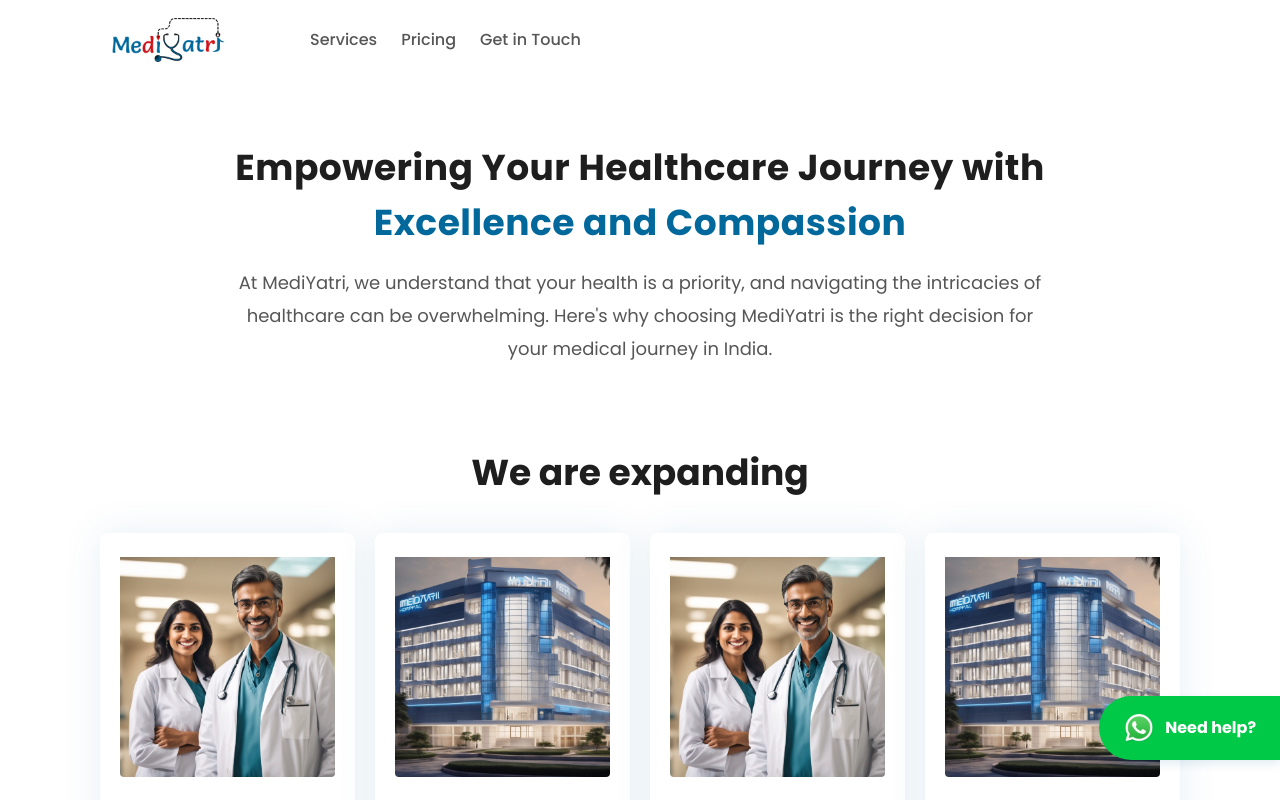
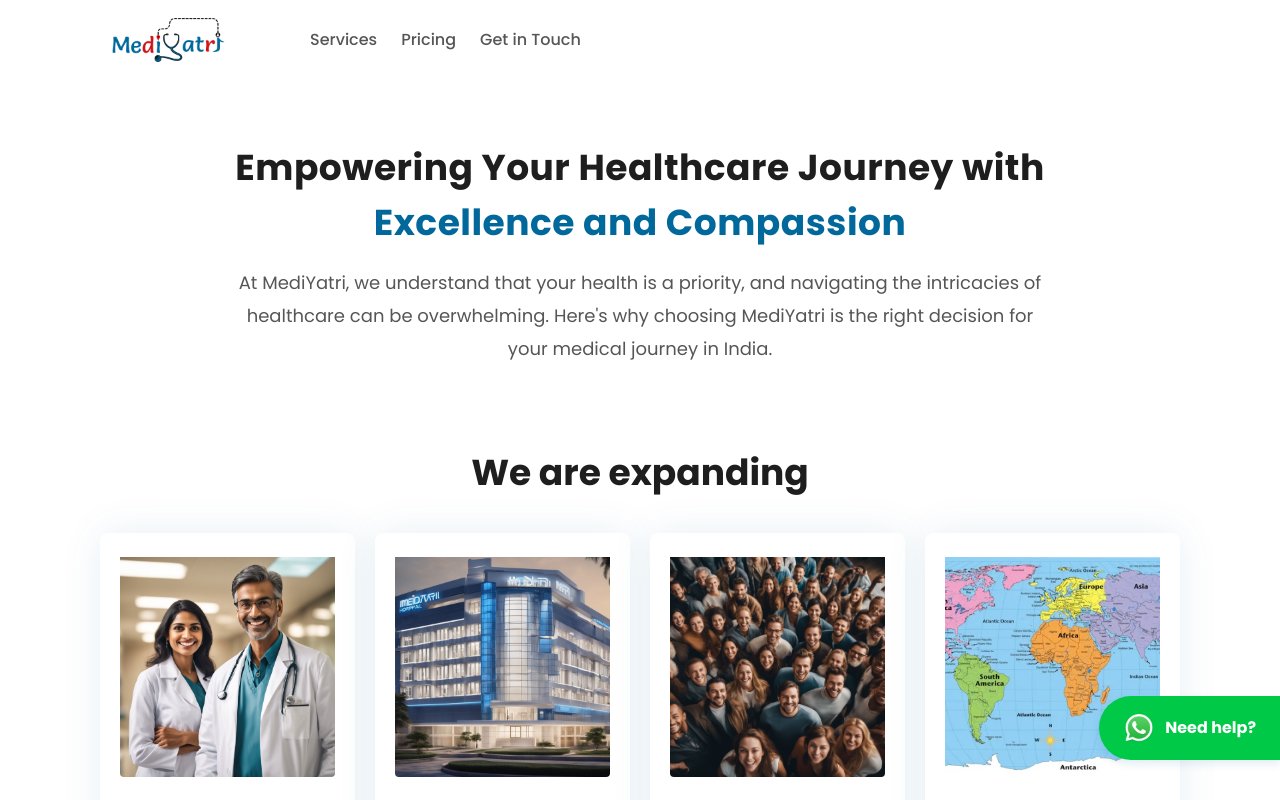
Before and after one commit to Mediyatri/mediyatri-frontend, a React (Create React App) app: page /services in a window 1280 px wide. Shown: the top 800 px of the page. Built offline with nearby package versions, Linux system fonts and the light colour scheme; what aws-amplify would draw is missing.

Commit message:
service page sync

```diff
--- a/src/pages/DesignServices/index.jsx
+++ b/src/pages/DesignServices/index.jsx
@@ -16,10 +16,10 @@ const DesignServicesPage = () => {
       userimage: "images/img_image70.png",
       doctorsonboardedtext: "hospitals tied up",
     },
-    { doctorsonboardedtext: "lives impacted", doctorsonboardedcount: "10K+" },
+    { doctorsonboardedtext: "lives impacted", doctorsonboardedcount: "10K+", userimage: "images/out-1.png"},
     {
       doctorsonboardedcount: "3",
-      userimage: "images/img_image70.png",
+      userimage: "images/img_country.jpeg",
       doctorsonboardedtext: "countries",
     },
   ];
```
